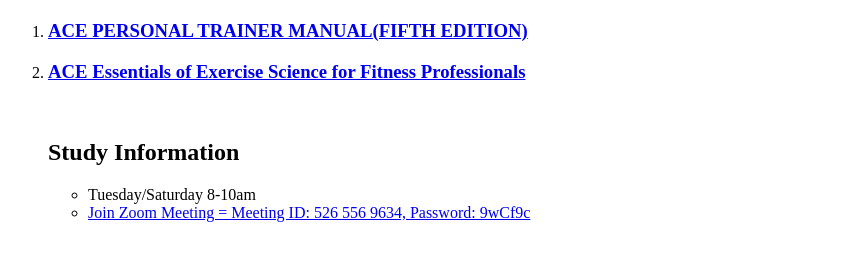
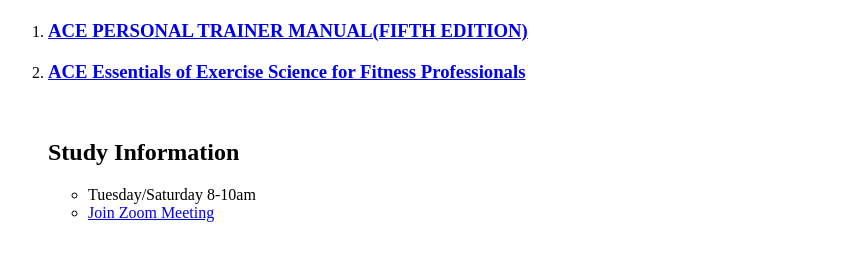
Before and after one commit to smmy21c/ACE, a plain HTML site: page index.html in a window 1280 px wide. Shown: the part 60-320 px from the top of the page, without its empty margins (0-865 px from the left). Drawn offline with Linux system fonts and the light colour scheme.

Commit message:
Update index.html

```diff
--- a/index.html
+++ b/index.html
@@ -13,7 +13,7 @@
   <h2>Study Information</h2>
   <ul>
     <li>Tuesday/Saturday 8-10am</li>
-    <li><a href="https://us02web.zoom.us/j/5265569634?pwd=cHhZbEt1ZlhDOWlKTnYvQVpUZUN1dz09" target="_blank" title="html5 specification">Join Zoom Meeting = Meeting ID: 526 556 9634, Password: 9wCf9c</li>
+    <li><a href="https://us02web.zoom.us/j/5265569634?pwd=cHhZbEt1ZlhDOWlKTnYvQVpUZUN1dz09" target="_blank" title="html5 specification">Join Zoom Meeting</li>
   </ul>
 
 </body>
```
